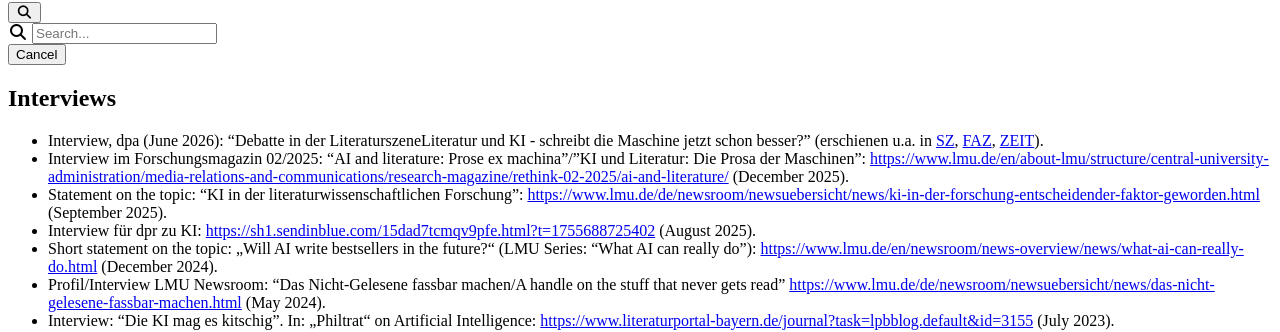
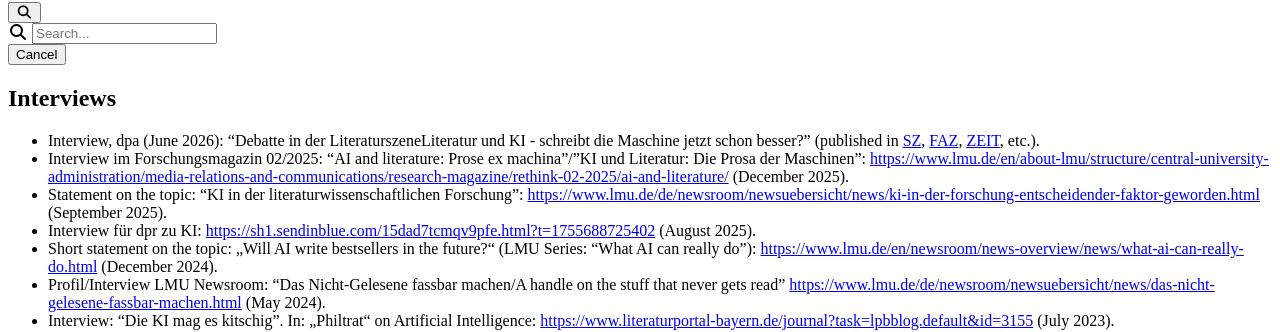
Before and after one commit to julianschroeter/julianschroeter.github.io, a Jekyll site: the page built from _tabs/interviews.md, in a window 1280 px wide. Shown: the part 602-934 px from the top of the page. Built offline with Jekyll 4.4.1, drawn with Linux system fonts in a browser that asks for light colours; cached includes are drawn as plain includes; nearby versions of some CDN libraries.

Commit message:
Interviews

```diff
--- a/_tabs/interviews.md
+++ b/_tabs/interviews.md
@@ -5,7 +5,7 @@ icon: fas fa-bullhorn
 order: 8
 ---
 
-- Interview, dpa (June 2026): "Debatte in der LiteraturszeneLiteratur und KI - schreibt die Maschine jetzt schon besser?" (erschienen u.a. in [SZ](https://www.sueddeutsche.de/bayern/debatte-in-der-literaturszene-literatur-und-ki-schreibt-die-maschine-jetzt-schon-besser-dpa.urn-newsml-dpa-com-20090101-260605-930-176280), [FAZ](https://www.faz.net/agenturmeldungen/dpa/literatur-und-ki-schreibt-die-maschine-jetzt-schon-besser-200900738.html), [ZEIT](https://www.zeit.de/news/2026-06/05/literatur-und-ki-schreibt-die-maschine-jetzt-schon-besser)).
+- Interview, dpa (June 2026): "Debatte in der LiteraturszeneLiteratur und KI - schreibt die Maschine jetzt schon besser?" (published in [SZ](https://www.sueddeutsche.de/bayern/debatte-in-der-literaturszene-literatur-und-ki-schreibt-die-maschine-jetzt-schon-besser-dpa.urn-newsml-dpa-com-20090101-260605-930-176280), [FAZ](https://www.faz.net/agenturmeldungen/dpa/literatur-und-ki-schreibt-die-maschine-jetzt-schon-besser-200900738.html), [ZEIT](https://www.zeit.de/news/2026-06/05/literatur-und-ki-schreibt-die-maschine-jetzt-schon-besser), etc.).
 - Interview im Forschungsmagazin 02/2025: "AI and literature: Prose ex machina"/"KI und Literatur: Die Prosa der Maschinen": [https://www.lmu.de/en/about-lmu/structure/central-university-administration/media-relations-and-communications/research-magazine/rethink-02-2025/ai-and-literature/](https://www.lmu.de/en/about-lmu/structure/central-university-administration/media-relations-and-communications/research-magazine/rethink-02-2025/ai-and-literature/) (December 2025).
 - Statement on the topic: "KI in der literaturwissenschaftlichen Forschung": [https://www.lmu.de/de/newsroom/newsuebersicht/news/ki-in-der-forschung-entscheidender-faktor-geworden.html](https://www.lmu.de/de/newsroom/newsuebersicht/news/ki-in-der-forschung-entscheidender-faktor-geworden.html) (September 2025).
 - Interview für dpr zu KI: [https://sh1.sendinblue.com/15dad7tcmqv9pfe.html?t=1755688725402](https://sh1.sendinblue.com/15dad7tcmqv9pfe.html?t=1755688725402) (August 2025).
```
